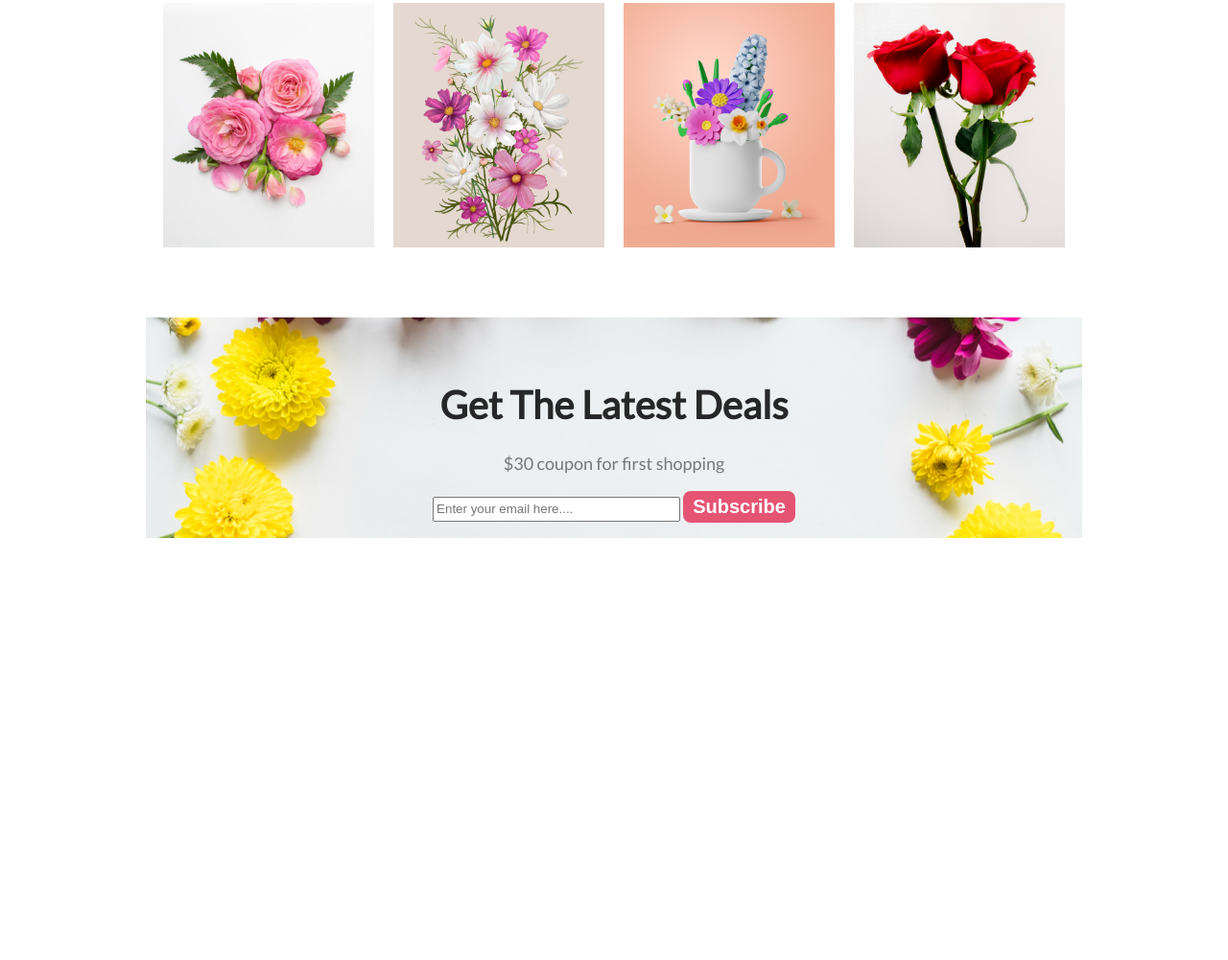
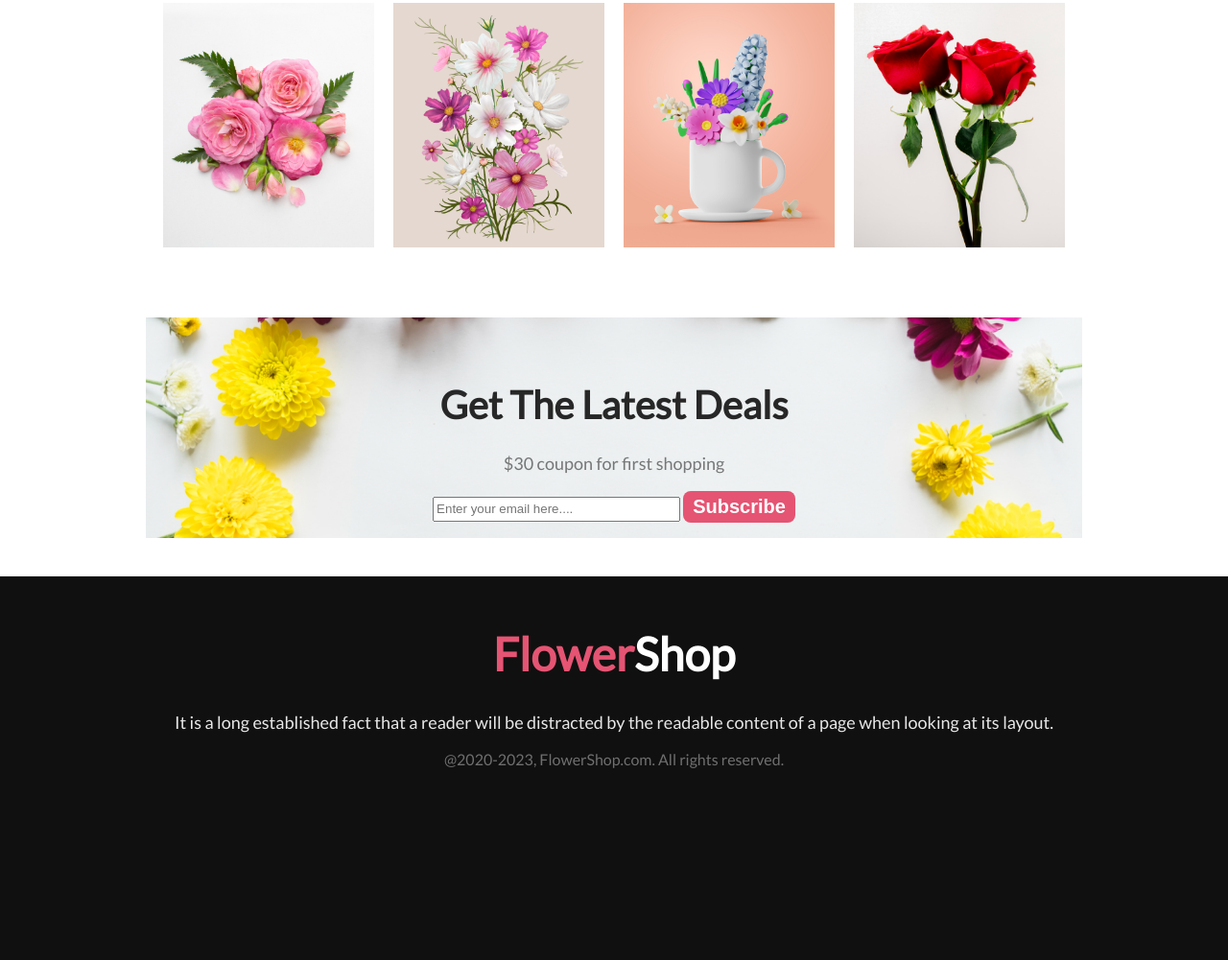
Before and after one commit to shoikot-khondakar/assignment-1, a plain HTML site: page index.html in a window 1280 px wide. Shown: the part 3060-4061 px from the top of the page at 96% size. Before the commit the page ends 3621 px from the top, so only its background shows below. Drawn offline with Linux system fonts and the light colour scheme.

Commit message:
added a footer section

```diff
--- a/index.html
+++ b/index.html
@@ -96,6 +96,14 @@
             <button class="btn-primary">Subscribe</button>
         </div>
     </main>
-    <footer></footer>
+    <footer>
+        <div class="footer-container">
+           <div class="middle">
+            <h1 class="footer-title"><span class="text-primary">Flower</span>Shop</h1>
+            <p class="footer-discription">It is a long established fact that a reader will be distracted by the readable content of a page when looking at its layout.</p>
+            <p><small class="information">@2020-2023, FlowerShop.com. All rights reserved.</small> </p>
+           </div>
+        </div>
+    </footer>
 </body>
 </html>
--- a/style.css
+++ b/style.css
@@ -49,7 +49,7 @@ nav a {
 
 .image-size {
     width: 400px;
-    height: 800px;
+    height: 700px;
     padding: 20px;
 }
 
@@ -286,8 +286,50 @@ nav a {
     font-weight: 400;
 
 }
-.size{
+
+.size {
     width: 250px;
-height: 20px;
+    height: 20px;
 
 }
+
+.footer-container {
+    background-color: #111010;
+    color: white;
+    height: 400px;
+    width: 100%;
+    text-align: center;
+
+}
+
+.footer-title {
+
+
+    font-size: 48px;
+
+    font-weight: 800;
+
+}
+.footer-discription{
+    color: rgba(255, 255, 255, 0.90);
+
+
+font-size: 18px;
+
+font-weight: 400;
+
+}
+.information{
+    color: rgba(255, 255, 255, 0.40);
+
+
+font-size: 16px;
+
+font-weight: 400;
+
+}
+.middle{
+   margin-top: 40px;
+   padding: 20px;
+
+}
```
